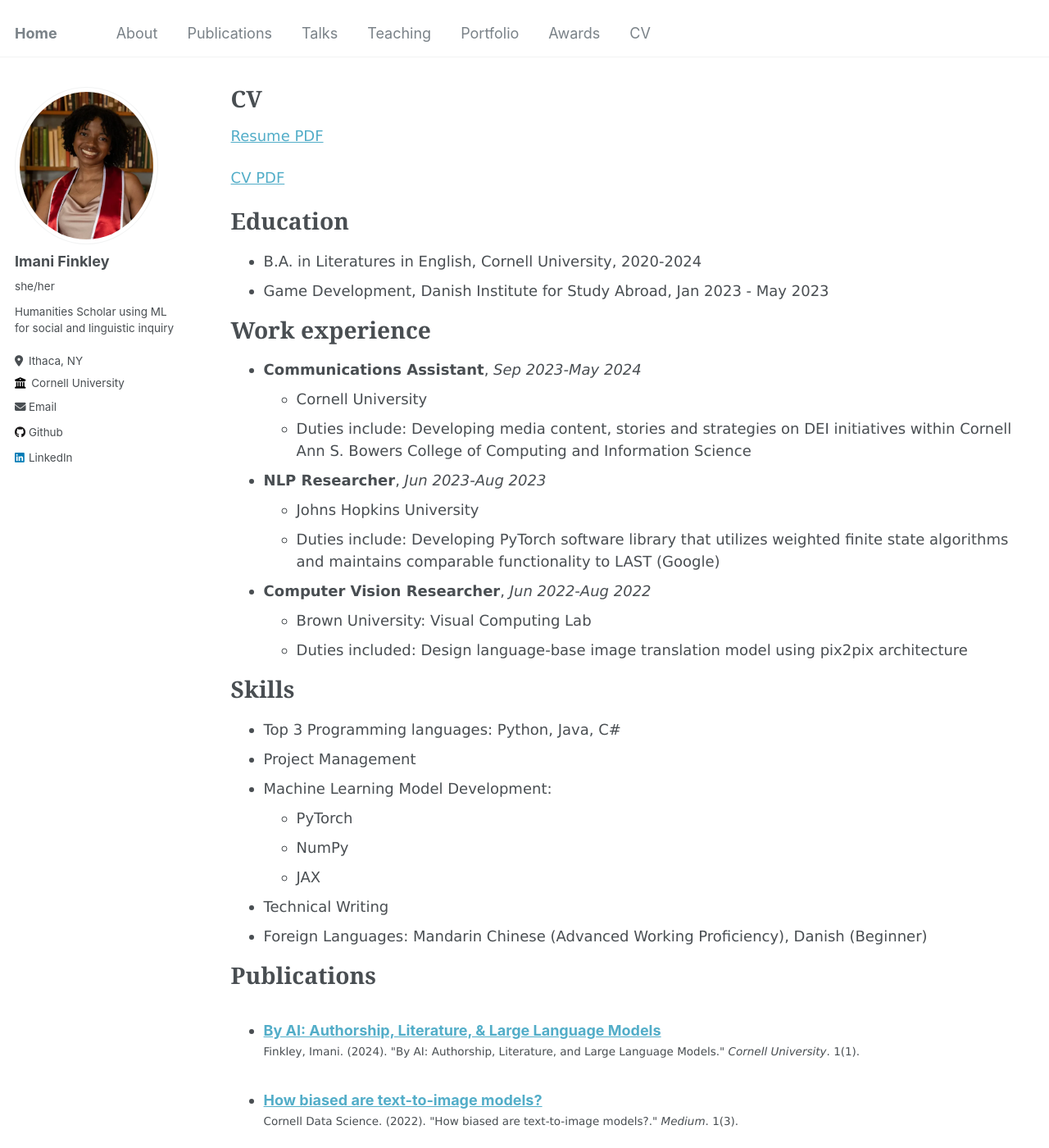
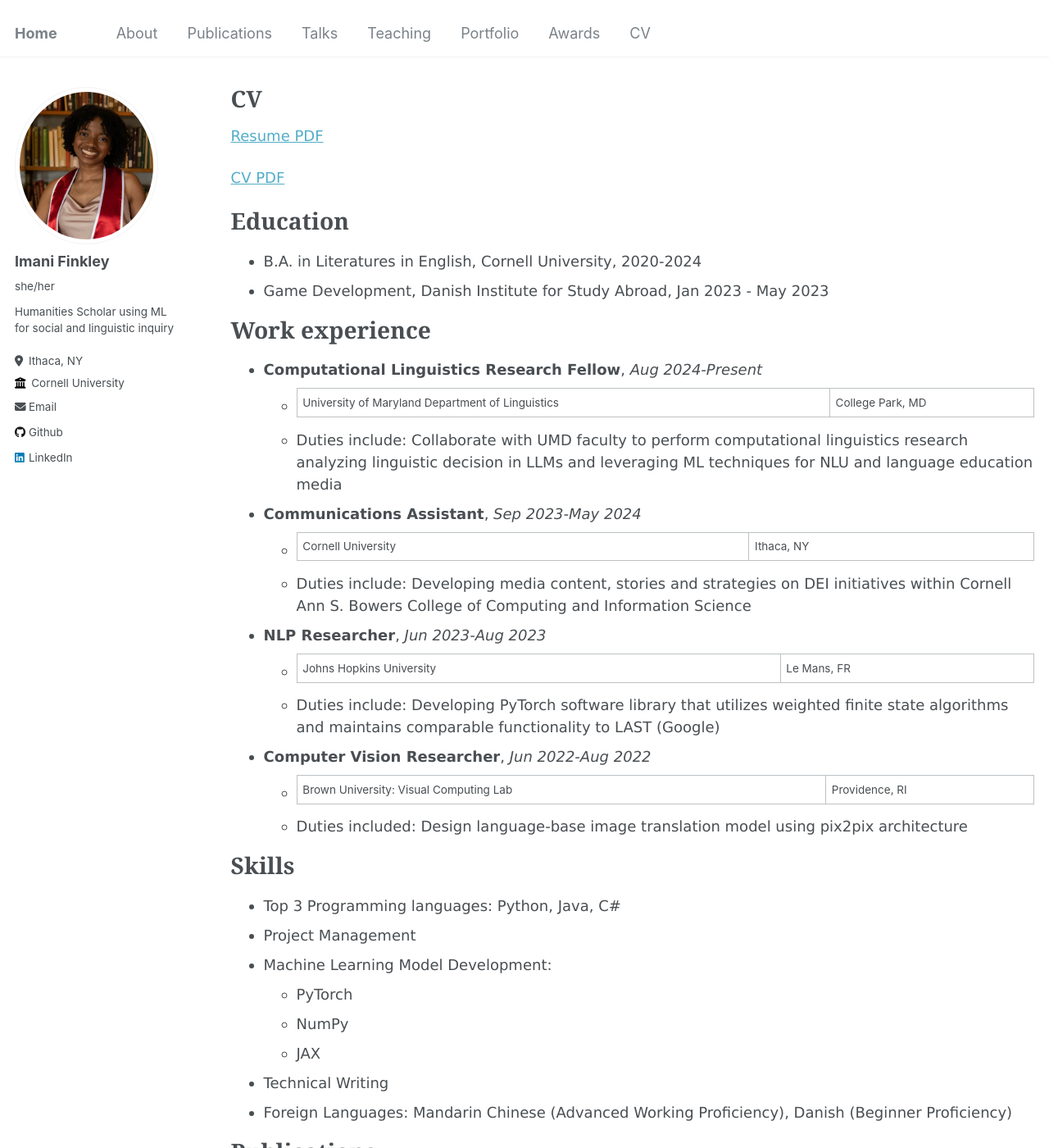
Before and after one commit to imanif/imanif.github.io, a Jekyll site: the page built from _pages/cv.md, in a window 1280 px wide and 1400 px high. Shown: the whole window at 82% size. Built offline with Jekyll 4.4.1, drawn with Linux system fonts in a browser that asks for light colours.

Commit message:
update cv page

```diff
--- a/_pages/cv.md
+++ b/_pages/cv.md
@@ -22,16 +22,20 @@ Education
 
 Work experience
 ======
+* **Computational Linguistics Research Fellow**, *Aug 2024-Present*
+  * University of Maryland Department of Linguistics | College Park, MD
+  * Duties include: Collaborate with UMD faculty to perform computational linguistics research analyzing linguistic decision in LLMs and leveraging ML techniques for NLU and language education media
+
 * **Communications Assistant**, *Sep 2023-May 2024*
-  * Cornell University
+  * Cornell University | Ithaca, NY
   * Duties include: Developing media content, stories and strategies on DEI initiatives within Cornell Ann S. Bowers College of Computing and Information Science
 
 * **NLP Researcher**, *Jun 2023-Aug 2023*
-  * Johns Hopkins University
+  * Johns Hopkins University | Le Mans, FR
   * Duties include: Developing PyTorch software library that utilizes weighted finite state algorithms and maintains comparable functionality to LAST (Google)
 
 * **Computer Vision Researcher**, *Jun 2022-Aug 2022*
-  * Brown University: Visual Computing Lab
+  * Brown University: Visual Computing Lab | Providence, RI
   * Duties included: Design language-base image translation model using pix2pix architecture
 
 Skills
@@ -43,7 +47,7 @@ Skills
   * NumPy
   * JAX
 * Technical Writing
-* Foreign Languages: Mandarin Chinese (Advanced Working Proficiency), Danish (Beginner)
+* Foreign Languages: Mandarin Chinese (Advanced Working Proficiency), Danish (Beginner Proficiency)
 
 Publications
 ======
```
